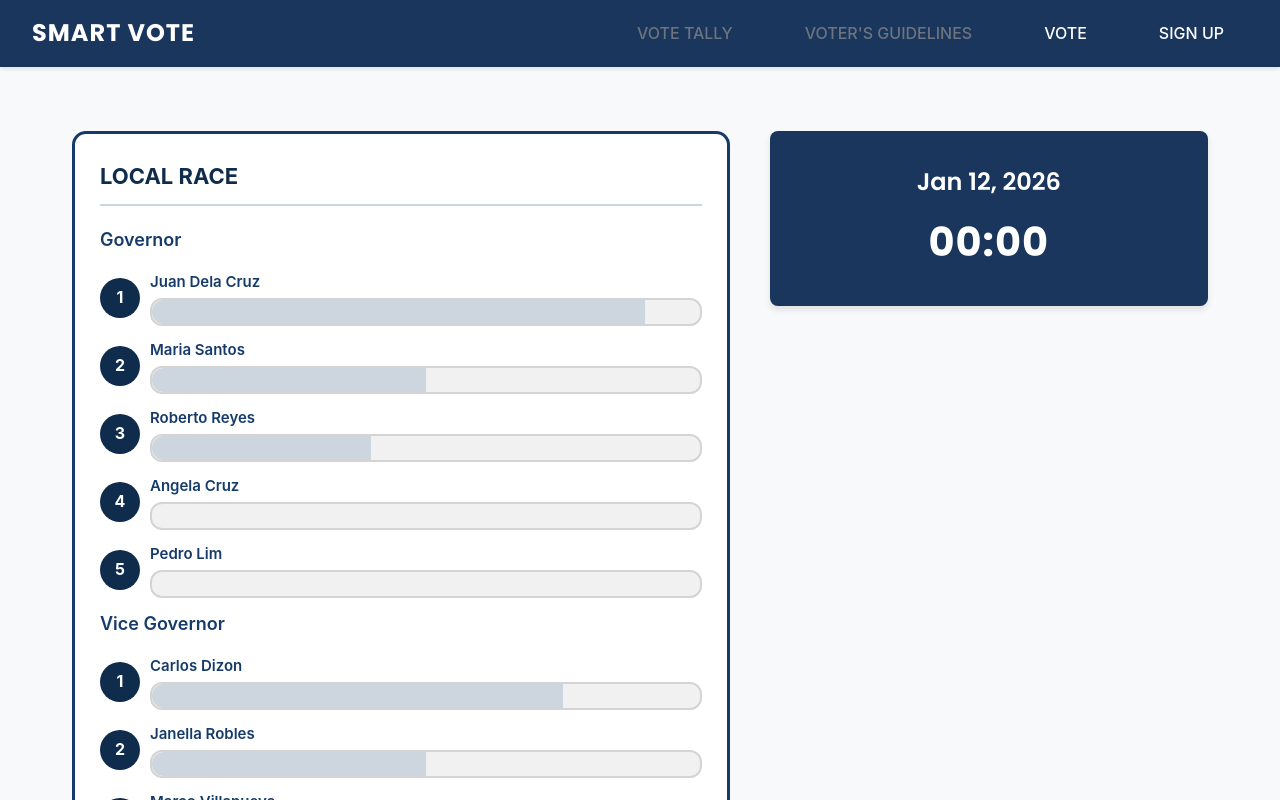
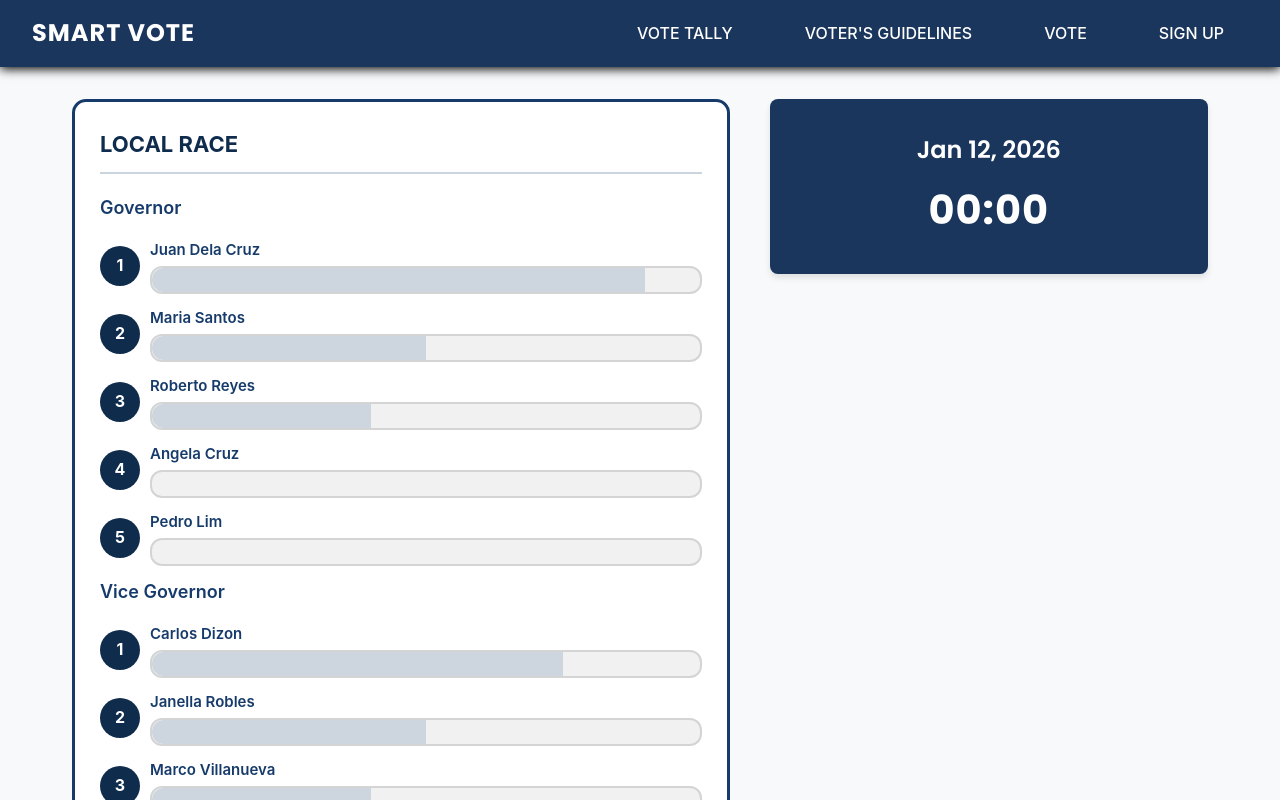
Before and after one commit to Genniesysbracia/SmartVote, a React (Vite) app: page / in a window 1280 px wide. Shown: the top 800 px of the page. Built offline with nearby package versions, Linux system fonts and the light colour scheme; no server answers.

Commit message:
Update App.css

```diff
--- a/src/App.css
+++ b/src/App.css
@@ -35,7 +35,6 @@
 
 .main-content {
   flex: 1;
-  padding: 2rem 0 0 0;
   width: 100%;
   margin: 0;
   max-width: 100%;
@@ -49,7 +48,7 @@
   position: relative;
   z-index: 1000;
   color: white;
-  box-shadow: 0 2px 4px rgba(0, 0, 0, 0.1);
+  box-shadow: 0 2px 10px rgba(0, 0, 0, 9);
 }
 
 .nav-container {
@@ -89,7 +88,7 @@
 }
 
 .nav-link {
-  color: white;
+  color: rgb(166, 41, 41);
   text-decoration: none;
   font-family: 'Poppins', sans-serif;
   font-size: 0.9rem;
@@ -285,7 +284,7 @@
 .nav-links a,
 .nav-button {
   text-decoration: none;
-  color: var(--secondary-color);
+  color: white;
   font-weight: 500;
   transition: all 0.3s ease;
   padding: 0.5rem 1rem;
```
